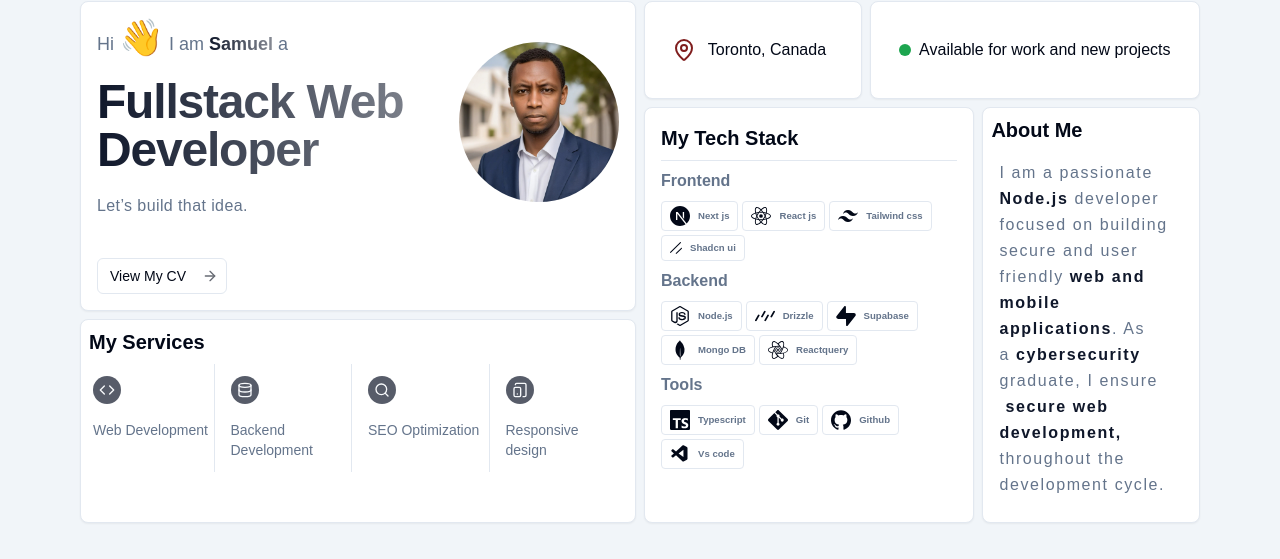
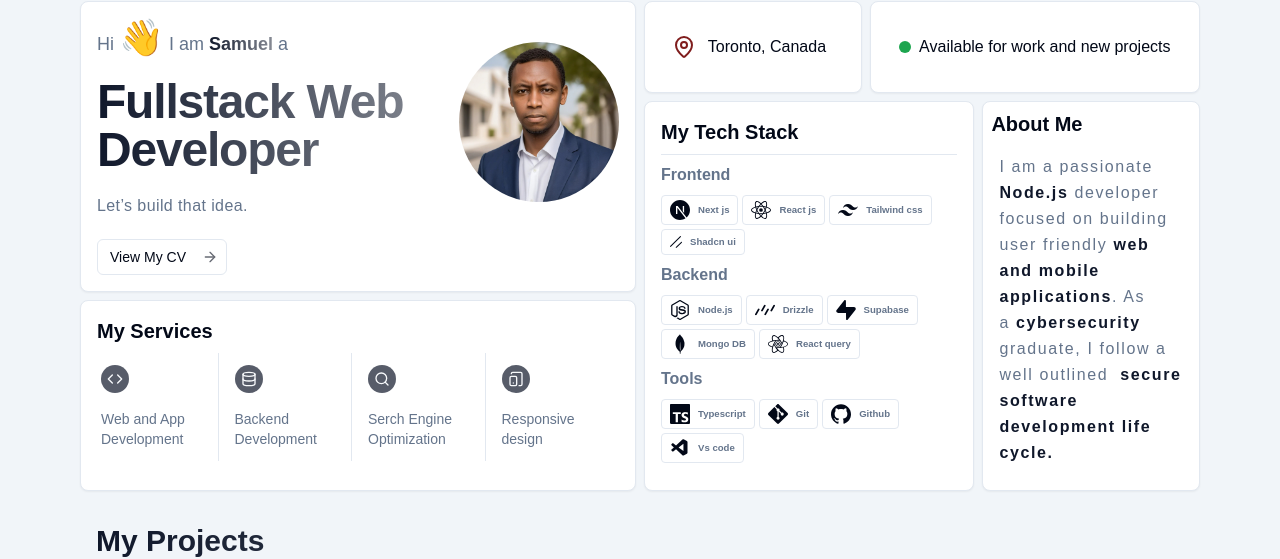
Before and after one commit to Chegesam383/samuel-gachuki, a Next.js app: page / in a window 1280 px wide. Shown: the part 79-638 px from the top of the page. Built offline with nearby package versions, Linux system fonts and the light colour scheme; a web font is replaced by a local one.

Commit message:
final design

```diff
--- a/src/components/hero.tsx
+++ b/src/components/hero.tsx
@@ -33,7 +33,7 @@ const Hero = () => {
         <LocationCard />
         <AvailabilityCard />
         <TechStackCard />
-        <Other />
+        <About />
         <Services />
       </motion.div>
     </section>
@@ -110,31 +110,33 @@ const TechCategory = ({ title, tools }: { title: string; tools: tool[] }) => (
   </motion.div>
 );
 
-const Other = () => (
+const About = () => (
   <Card className="col-span-2 row-span-4 p-2">
     <h3 className="text-xl font-semibold">About Me</h3>
     <p className="tracking-widest leading-relaxed text-muted-foreground p-4 px-2">
       I am a passionate <span className="font-bold text-primary">Node.js</span>{" "}
-      developer focused on building secure and user friendly{" "}
+      developer focused on building user friendly{" "}
       <span className="font-bold text-primary">
         web and mobile applications
       </span>
       . As a<span className="font-bold text-primary">&nbsp;cybersecurity</span>{" "}
-      graduate, I ensure{" "}
+      graduate, I follow a well outlined{" "}
       <span className="font-bold text-primary">
-        &nbsp;secure web development,
+        &nbsp;secure software development life cycle.
       </span>{" "}
-      &nbsp; throughout the development cycle.
     </p>
   </Card>
 );
 
 const Services = () => (
-  <Card className="col-span-5 row-span-2 p-2 w-full">
+  <Card className="col-span-5 row-span-2 p-4 w-full">
     <h3 className="text-xl font-semibold mb-2">My Services</h3>
     <div className="grid gap-3 grid-cols-2 md:grid-cols-4">
       {services.map((service, index) => (
-        <div key={index} className="border-r last:border-0">
+        <div
+          key={index}
+          className={`border-r [&:nth-child(2)]:border-r-0 md:[&:nth-child(2)]:border-r last:border-0`}
+        >
           <div className="p-1 my-2 rounded-lg space-y-3">
             <div className="flex items-center justify-center w-7 h-7 bg-primary/70 text-primary-foreground rounded-full mb-4">
               <service.icon className="w-4 h-4" />
--- a/src/components/projects.tsx
+++ b/src/components/projects.tsx
@@ -22,7 +22,7 @@ export default function ProjectsSection() {
 
 const Project = ({ index }: { index: number }) => (
   <motion.div
-    initial={{ opacity: 0, y: 100 }}
+    initial={{ opacity: index == 1 ? 1 : 0, y: index == 1 ? 0 : 100 }}
     whileInView={{ opacity: 1, y: 0 }}
     transition={{ delay: 0.1 * index }}
     viewport={{ once: true }}
--- a/src/lib/constants.tsx
+++ b/src/lib/constants.tsx
@@ -36,7 +36,7 @@ export const backendTools = [
   { icon: <SiSupabase size={size} />, label: "Supabase" },
 
   { icon: <SiMongodb size={size} />, label: "Mongo DB" },
-  { icon: <SiReactquery size={size} />, label: "Reactquery" },
+  { icon: <SiReactquery size={size} />, label: "React query" },
 ];
 export const tools = [
   { icon: <SiTypescript size={size} color="" />, label: "Typescript" },
@@ -51,7 +51,7 @@ export const tools = [
 
 export const services = [
   {
-    title: "Web Development",
+    title: "Web and App Development",
     description:
       "I create responsive and user-friendly websites using next js and react js.",
     icon: Code,
@@ -65,7 +65,7 @@ export const services = [
     bg: "indigo-500",
   },
   {
-    title: "SEO Optimization",
+    title: "Serch Engine Optimization",
     description:
       "I Optimize website visibility and ranking in search engine results pages.",
     icon: Search,
```
